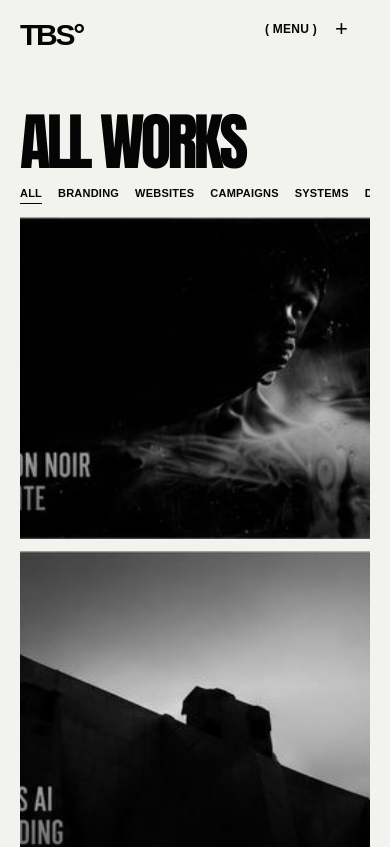
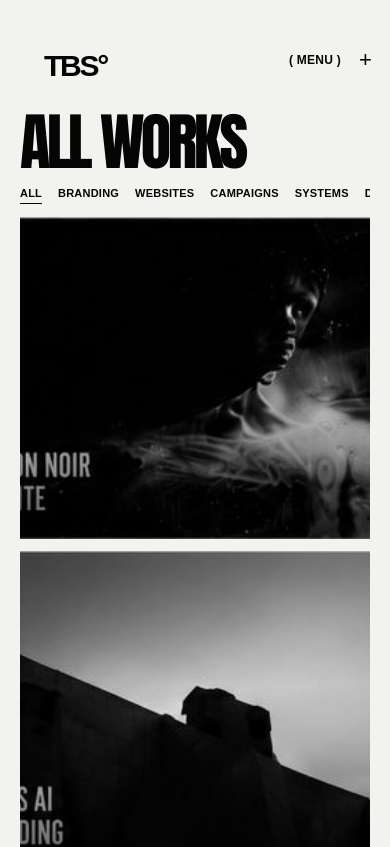
Before and after one commit to Wissko/tbs-website, a Next.js app: page /work in a window 390 px wide. Shown: the top 847 px of the page. Built offline with nearby package versions, Linux system fonts and the light colour scheme.

Commit message:
Fix menu access across pages

```diff
--- a/app/globals.css
+++ b/app/globals.css
@@ -1824,3 +1824,44 @@ html, body { overflow-x: hidden; }
 @media (max-width: 760px) {
   .home-carousel-controls { display: none; }
 }
+
+/* Functional navigation guard: keep page headers/menu above decorative/content layers. */
+.work-header,
+.project-header,
+.contact-header,
+.journal-header,
+.article-header,
+.simple-page-header,
+.home-header {
+  z-index: 30;
+}
+.work-menu,
+.project-menu,
+.contact-menu,
+.journal-menu,
+.article-menu,
+.simple-page-menu,
+.home-menu {
+  position: relative;
+  z-index: 31;
+  pointer-events: auto;
+}
+.work-content,
+.project-hero-image,
+.contact-image {
+  z-index: 1;
+}
+
+@media (max-width: 900px) {
+  .project-header,
+  .contact-header,
+  .work-header {
+    position: relative;
+    z-index: 30;
+  }
+  .project-hero-image,
+  .contact-image {
+    position: relative;
+    z-index: 1;
+  }
+}
```
